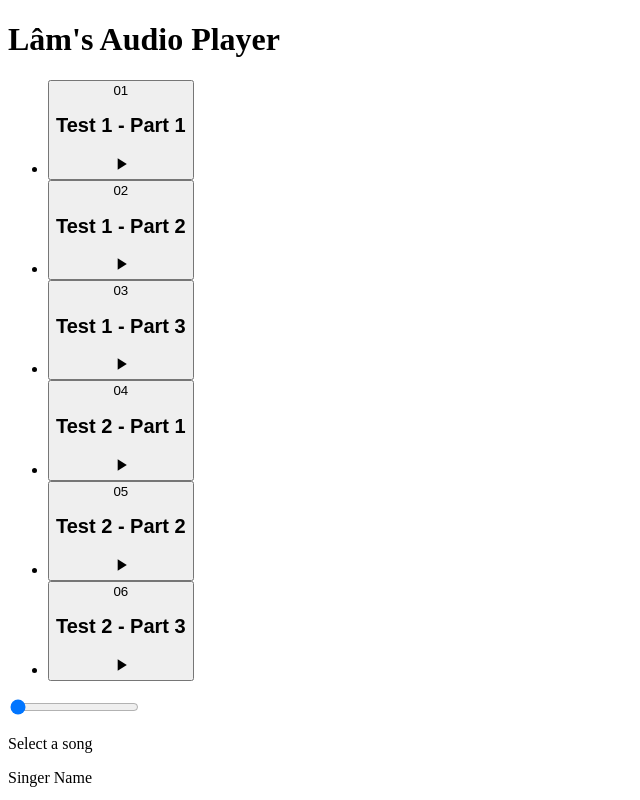
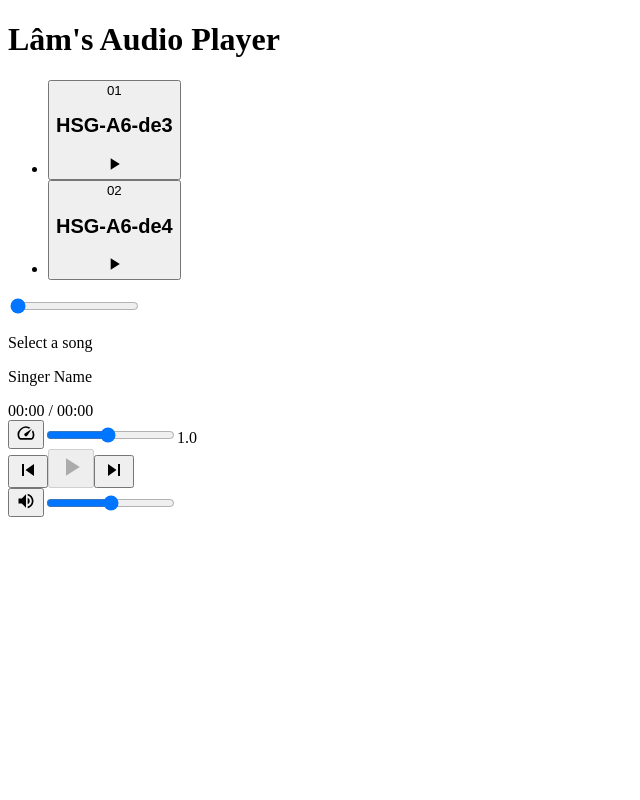
Before and after one commit to thanhvd/audio-player, a React (Vite) app: page / in a window 1280 px wide. Shown: the top 800 px of the page, without its empty margins (0-640 px from the left). Built offline with nearby package versions, Linux system fonts and the light colour scheme.

Commit message:
chore: add more songs

```diff
--- a/src/songs.ts
+++ b/src/songs.ts
@@ -6,12 +6,14 @@
 // }));
 
 const fileNames = [
-  'Test 1 - Part 1',
-  'Test 1 - Part 2',
-  'Test 1 - Part 3',
-  'Test 2 - Part 1',
-  'Test 2 - Part 2',
-  'Test 2 - Part 3',
+  'HSG-A6-de3',
+  'HSG-A6-de4',
+  // 'Test 1 - Part 1',
+  // 'Test 1 - Part 2',
+  // 'Test 1 - Part 3',
+  // 'Test 2 - Part 1',
+  // 'Test 2 - Part 2',
+  // 'Test 2 - Part 3',
   // 'LISTENING TEST 7',
   // 'LISTENING TEST 8',
   // 'LISTENING TEST 4',
```
Also changed, not shown: 2 other files (tests, documents, lock files or other folders).
